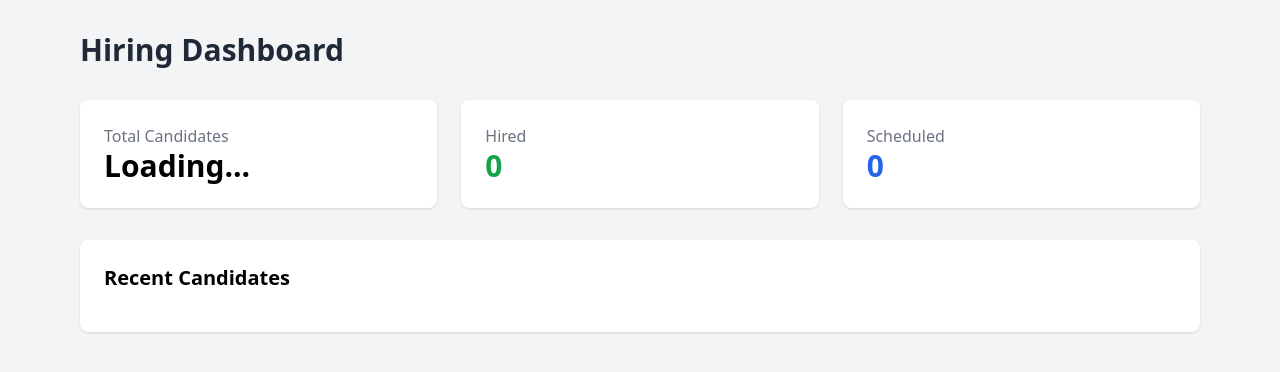
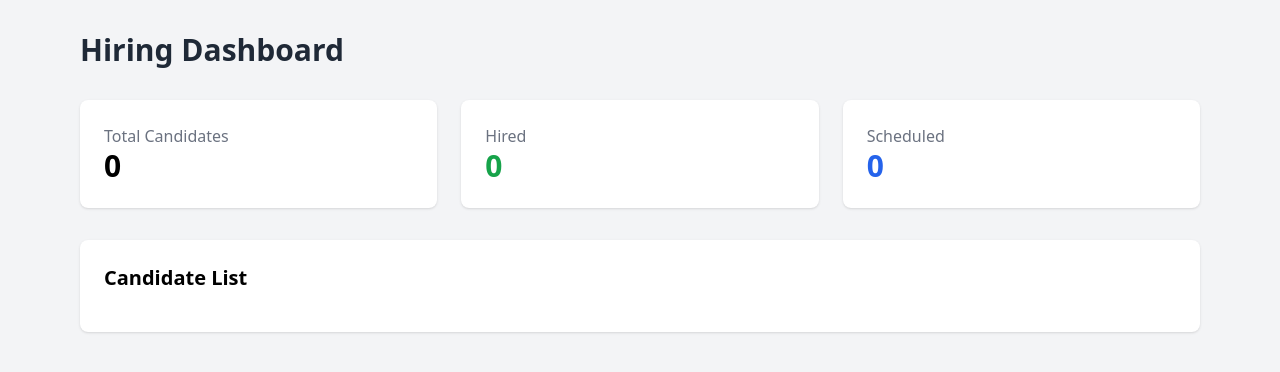
Before and after one commit to lokosmotos/daniexc, a Flask app: page / in a window 1280 px wide. Shown: the top 372 px of the page. Run offline with Flask 3, Linux system fonts and the light colour scheme; some libraries are stand-ins or nearby versions.

Commit message:
Update index.html

```diff
--- a/backend/templates/index.html
+++ b/backend/templates/index.html
@@ -11,64 +11,39 @@
         <h1 class="text-3xl font-bold text-gray-800 mb-8">Hiring Dashboard</h1>
 
         <div class="grid grid-cols-1 md:grid-cols-3 gap-6 mb-8">
-            <!-- Stats Cards -->
             <div class="bg-white p-6 rounded-lg shadow">
                 <h3 class="text-gray-500">Total Candidates</h3>
-                <p id="total-candidates" class="text-3xl font-bold">Loading...</p>
+                <p class="text-3xl font-bold">{{ stats.total }}</p>
             </div>
-
             <div class="bg-white p-6 rounded-lg shadow">
                 <h3 class="text-gray-500">Hired</h3>
-                <p id="hired-candidates" class="text-3xl font-bold text-green-600">0</p>
+                <p class="text-3xl font-bold text-green-600">{{ stats.hired }}</p>
             </div>
-
             <div class="bg-white p-6 rounded-lg shadow">
                 <h3 class="text-gray-500">Scheduled</h3>
-                <p id="scheduled-candidates" class="text-3xl font-bold text-blue-600">0</p>
+                <p class="text-3xl font-bold text-blue-600">{{ stats.scheduled }}</p>
             </div>
         </div>
 
         <div class="bg-white p-6 rounded-lg shadow">
-            <h2 class="text-xl font-semibold mb-4">Recent Candidates</h2>
-            <div id="candidates-list" class="space-y-2">
-                <!-- Will be filled by JavaScript -->
+            <h2 class="text-xl font-semibold mb-4">Candidate List</h2>
+            <div class="space-y-2">
+                {% for candidate in candidates %}
+                <div class="p-3 border-b">
+                    <h3 class="font-medium">{{ candidate.full_name }}</h3>
+                    <p class="text-sm text-gray-600">
+                        {{ candidate.position_applied }} • {{ candidate.branch }}
+                    </p>
+                    <span class="inline-block px-2 py-1 text-xs rounded
+                        {% if candidate.status == 'Hired' %}bg-green-100 text-green-800
+                        {% elif candidate.status == 'Scheduled' %}bg-blue-100 text-blue-800
+                        {% else %}bg-gray-100 text-gray-800{% endif %}">
+                        {{ candidate.status }}
+                    </span>
+                </div>
+                {% endfor %}
             </div>
         </div>
     </div>
-
-    <script>
-        async function loadData() {
-            // Fetch candidates
-            const response = await fetch('/candidates');
-            const candidates = await response.json();
-
-            // Update stats
-            document.getElementById('total-candidates').textContent = candidates.length;
-            document.getElementById('hired-candidates').textContent =
-                candidates.filter(c => c.status === 'Hired').length;
-            document.getElementById('scheduled-candidates').textContent =
-                candidates.filter(c => c.status === 'Scheduled').length;
-
-            // Display candidates
-            const listElement = document.getElementById('candidates-list');
-            listElement.innerHTML = candidates.map(candidate => `
-                <div class="p-3 border-b">
-                    <h3 class="font-medium">${candidate.full_name}</h3>
-                    <p class="text-sm text-gray-600">
-                        ${candidate.position_applied} • ${candidate.branch}
-                    </p>
-                    <span class="inline-block px-2 py-1 text-xs rounded
-                        ${candidate.status === 'Hired' ? 'bg-green-100 text-green-800' :
-                          candidate.status === 'Scheduled' ? 'bg-blue-100 text-blue-800' :
-                          'bg-gray-100 text-gray-800'}">
-                        ${candidate.status}
-                    </span>
-                </div>
-            `).join('');
-        }
-
-        // Load data when page loads
-        window.onload = loadData;
-    </script>
 </body>
 </html>
```
